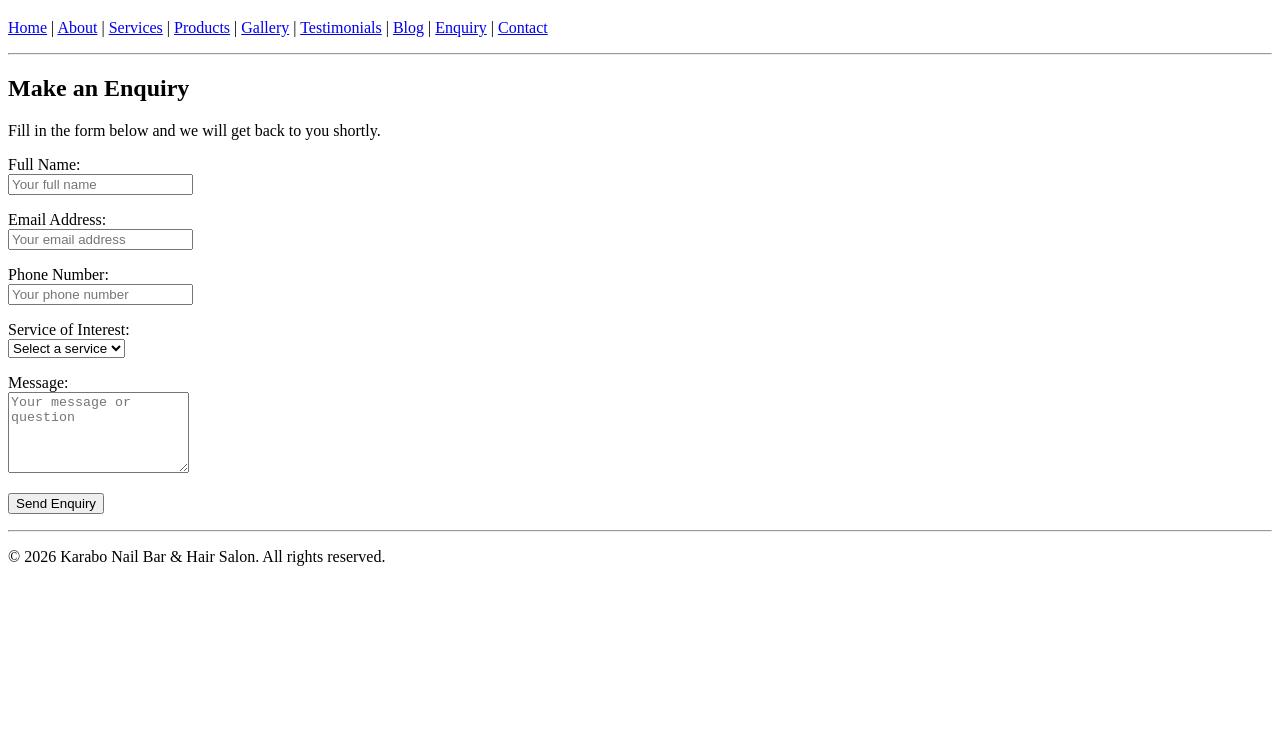
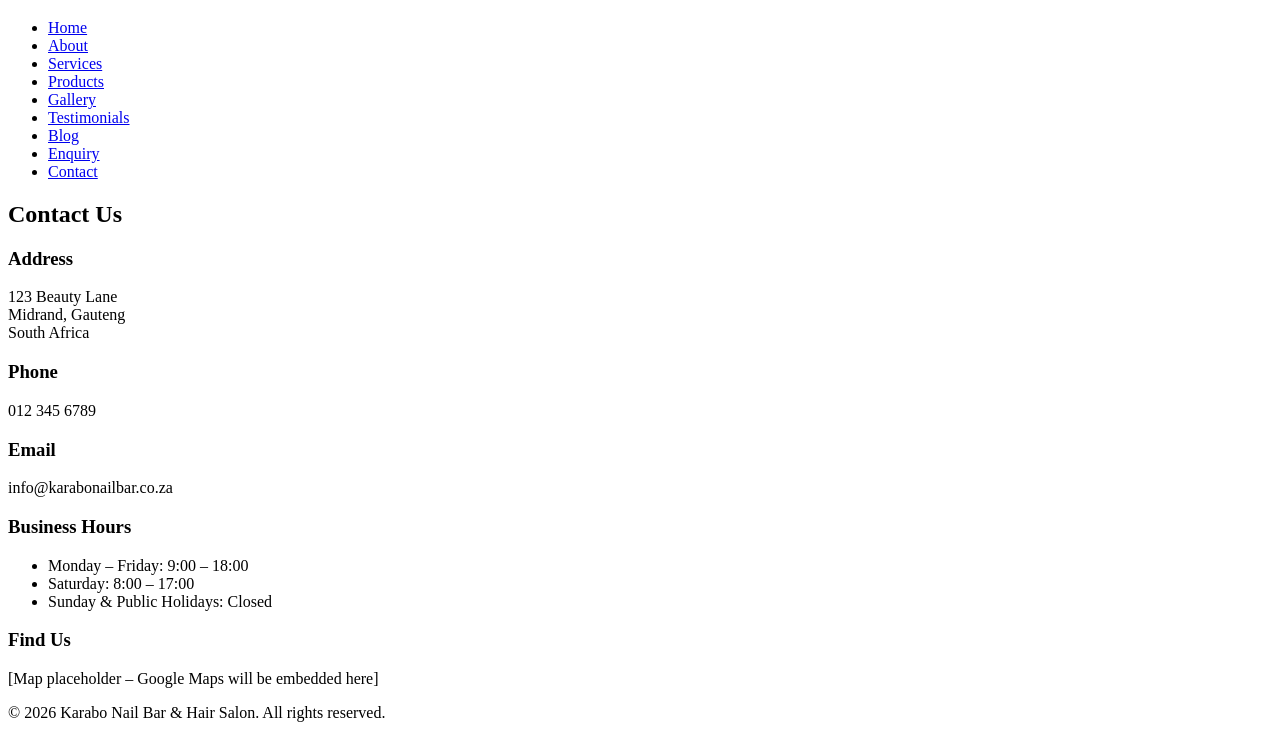
Before and after one commit to morekijoseph/wede-POE-Parts, a plain HTML site: page Contact.html in a window 1280 px wide. Shown: the part 61-800 px from the top of the page. Drawn offline with Linux system fonts and the light colour scheme.

Commit message:
(new page with contact info and map placeholder

```diff
--- a/Contact.html
+++ b/Contact.html
@@ -2,92 +2,57 @@
 <html lang="en">
 <head>
     <meta charset="UTF-8">
-    <meta name="description" content="Make an enquiry at Karabo Nail Bar & Hair Salon">
+    <meta name="description" content="Contact Karabo Nail Bar & Hair Salon – address, phone, and business hours">
     <meta name="viewport" content="width=device-width, initial-scale=1.0">
-    <title>Enquiry | Karabo Nail Bar</title>
+    <title>Contact | Karabo Nail Bar</title>
 </head>
-
 <body>
 
-    <!-- HEADER -->
     <header>
         <h1>Karabo Nail Bar & Hair Salon</h1>
-
-        <!-- NAVIGATION -->
         <nav>
-            <p>
-                <a href="index.html">Home</a> |
-                <a href="About Us.html">About</a> |
-                <a href="services.html">Services</a> |
-                <a href="products.html">Products</a> |
-                <a href="gallery.html">Gallery</a> |
-                <a href="testimonials.html">Testimonials</a> |
-                <a href="blog.html">Blog</a> |
-                <a href="enquiry.html">Enquiry</a> |
-                <a href="contact.html">Contact</a>
-            </p>
+            <ul>
+                <li><a href="index.html">Home</a></li>
+                <li><a href="about.html">About</a></li>
+                <li><a href="services.html">Services</a></li>
+                <li><a href="products.html">Products</a></li>
+                <li><a href="gallery.html">Gallery</a></li>
+                <li><a href="testimonials.html">Testimonials</a></li>
+                <li><a href="blog.html">Blog</a></li>
+                <li><a href="enquiry.html">Enquiry</a></li>
+                <li><a href="contact.html">Contact</a></li>
+            </ul>
         </nav>
     </header>
 
-    <hr>
+    <main>
+        <section>
+            <h2>Contact Us</h2>
 
-    <!-- ENQUIRY FORM -->
-    <section>
-        <h2>Make an Enquiry</h2>
-        <p>Fill in the form below and we will get back to you shortly.</p>
+            <h3>Address</h3>
+            <p>123 Beauty Lane<br>
+               Midrand, Gauteng<br>
+               South Africa</p>
 
-        <form action="#" method="post">
+            <h3>Phone</h3>
+            <p>012 345 6789</p>
 
-            <!-- NAME -->
-            <p>
-                <label for="name">Full Name:</label><br>
-                <input type="text" id="name" name="name" placeholder="Your full name" required>
-            </p>
+            <h3>Email</h3>
+            <p>info@karabonailbar.co.za</p>
 
-            <!-- EMAIL -->
-            <p>
-                <label for="email">Email Address:</label><br>
-                <input type="email" id="email" name="email" placeholder="Your email address" required>
-            </p>
+            <h3>Business Hours</h3>
+            <ul>
+                <li>Monday – Friday: 9:00 – 18:00</li>
+                <li>Saturday: 8:00 – 17:00</li>
+                <li>Sunday & Public Holidays: Closed</li>
+            </ul>
 
-            <!-- PHONE -->
-            <p>
-                <label for="phone">Phone Number:</label><br>
-                <input type="tel" id="phone" name="phone" placeholder="Your phone number">
-            </p>
+            <h3>Find Us</h3>
+            <!-- A real implementation would use a map embed; here we show a placeholder -->
+            <p>[Map placeholder – Google Maps will be embedded here]</p>
+        </section>
+    </main>
 
-            <!-- SERVICE -->
-            <p>
-                <label for="service">Service of Interest:</label><br>
-                <select id="service" name="service">
-                    <option value="">Select a service</option>
-                    <option value="manicure">Manicure</option>
-                    <option value="pedicure">Pedicure</option>
-                    <option value="nail-art">Nail Art</option>
-                    <option value="hair-cut">Hair Cut</option>
-                    <option value="hair-colour">Hair Colour</option>
-                    <option value="hair-treatment">Hair Treatment</option>
-                    <option value="other">Other</option>
-                </select>
-            </p>
-
-            <!-- MESSAGE -->
-            <p>
-                <label for="message">Message:</label><br>
-                <textarea id="message" name="message" rows="5" placeholder="Your message or question"></textarea>
-            </p>
-
-            <!-- SUBMIT -->
-            <p>
-                <button type="submit">Send Enquiry</button>
-            </p>
-
-        </form>
-    </section>
-
-    <hr>
-
-    <!-- FOOTER -->
     <footer>
         <p>&copy; 2026 Karabo Nail Bar & Hair Salon. All rights reserved.</p>
     </footer>
```
